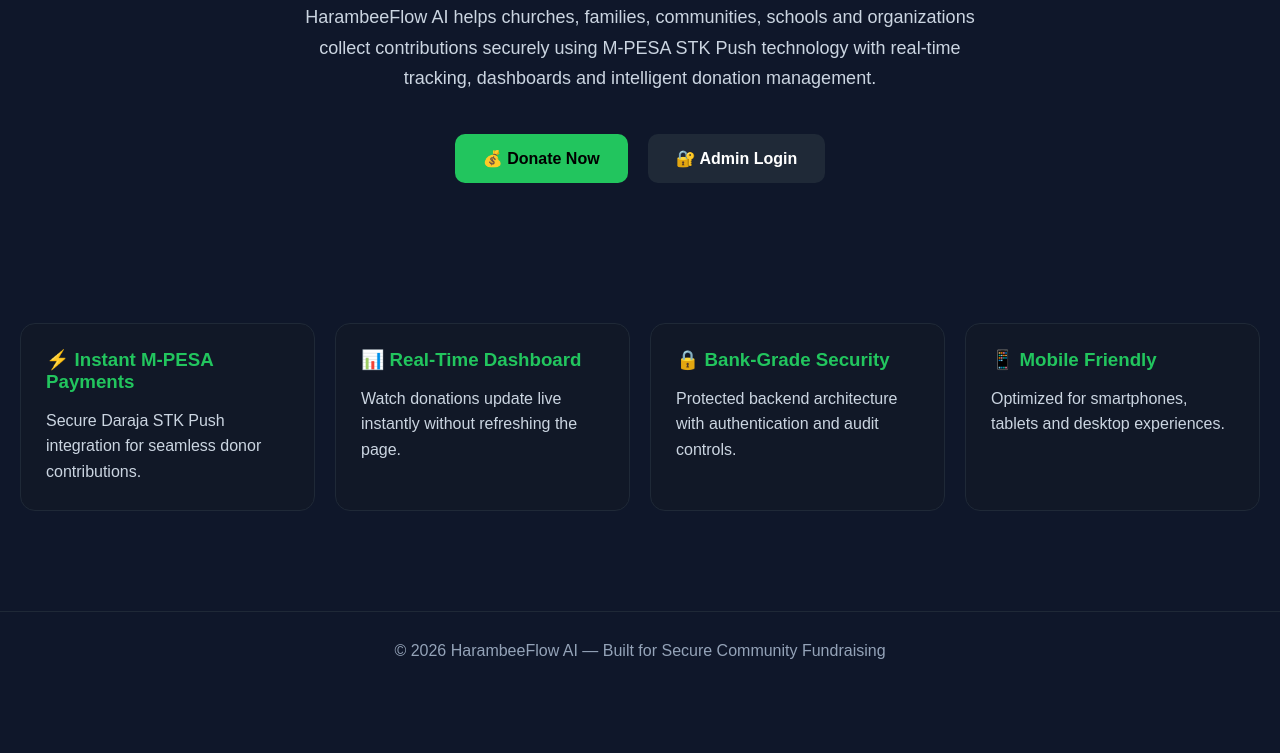
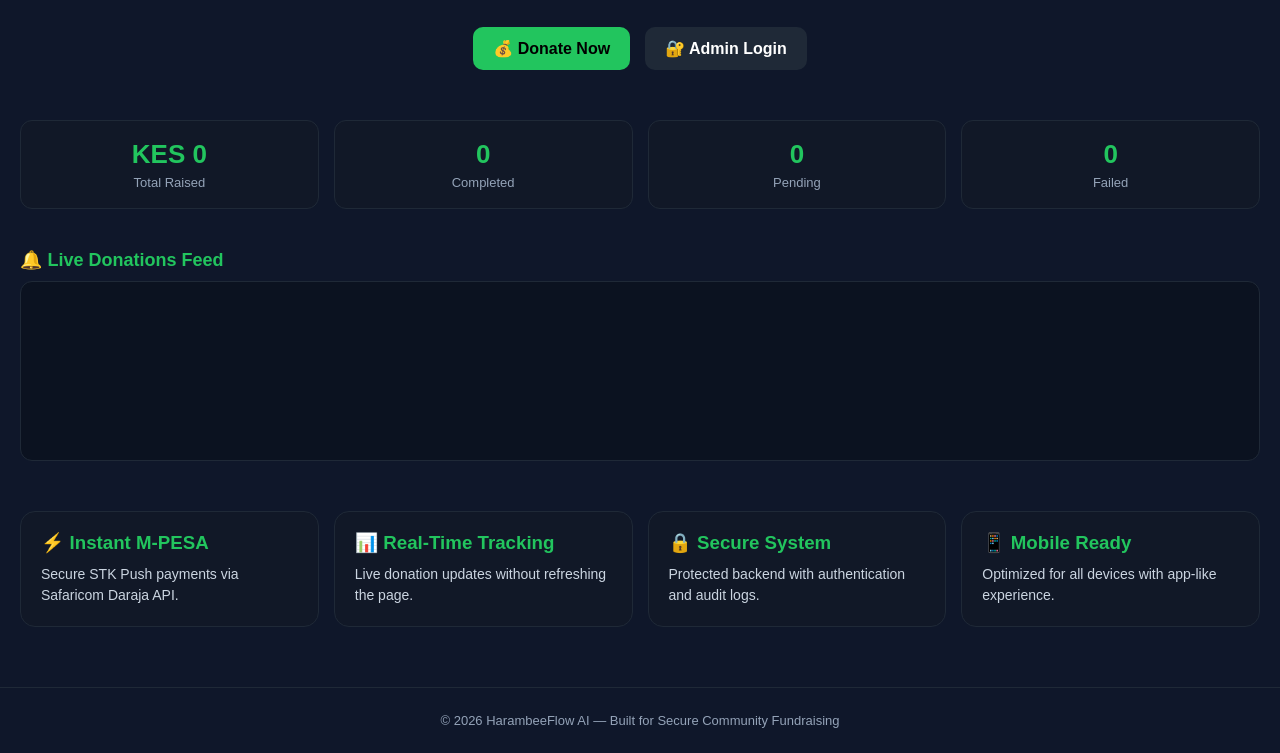
Before and after one commit to rrmayore/harambeeflow-backend, a website: page index.html in a window 1280 px wide. Shown: the part 222-975 px from the top of the page. Before the commit the page ends 912 px from the top, so only its background shows below. Drawn offline with Linux system fonts and the light colour scheme; no server answers.

Commit message:
Update index.html

```diff
--- a/index.html
+++ b/index.html
@@ -24,7 +24,7 @@
 
 .header{
   background:#111827;
-  padding:20px;
+  padding:18px 22px;
   display:flex;
   justify-content:space-between;
   align-items:center;
@@ -32,7 +32,7 @@
 }
 
 .logo{
-  font-size:24px;
+  font-size:20px;
   font-weight:bold;
 }
 
@@ -43,35 +43,35 @@
 /* HERO */
 
 .hero{
-  padding:80px 20px;
+  padding:50px 20px 30px;
   text-align:center;
 }
 
 .hero h1{
-  font-size:48px;
-  margin-bottom:20px;
+  font-size:42px;
+  margin-bottom:15px;
 }
 
 .hero p{
   max-width:700px;
   margin:auto;
-  line-height:1.7;
+  line-height:1.6;
   color:#cbd5e1;
-  font-size:18px;
+  font-size:16px;
 }
 
 /* BUTTONS */
 
 .buttons{
-  margin-top:40px;
+  margin-top:25px;
   display:flex;
   justify-content:center;
-  gap:20px;
+  gap:15px;
   flex-wrap:wrap;
 }
 
 .btn{
-  padding:15px 28px;
+  padding:12px 20px;
   border-radius:10px;
   text-decoration:none;
   font-weight:bold;
@@ -96,52 +96,98 @@
   background:#374151;
 }
 
+/* STATS */
+
+.stats{
+  display:grid;
+  grid-template-columns:repeat(auto-fit,minmax(180px,1fr));
+  gap:15px;
+  padding:20px;
+}
+
+.stat-card{
+  background:#111827;
+  border:1px solid #1f2937;
+  border-radius:12px;
+  padding:18px;
+  text-align:center;
+}
+
+.stat-card h2{
+  color:#22c55e;
+  font-size:26px;
+}
+
+.stat-card p{
+  font-size:13px;
+  color:#94a3b8;
+  margin-top:5px;
+}
+
 /* FEATURES */
 
 .features{
-  padding:60px 20px;
+  padding:30px 20px;
   display:grid;
   grid-template-columns:repeat(auto-fit,minmax(250px,1fr));
-  gap:20px;
+  gap:15px;
 }
 
 .card{
   background:#111827;
-  padding:25px;
+  padding:20px;
   border-radius:15px;
   border:1px solid #1f2937;
 }
 
 .card h3{
-  margin-bottom:15px;
+  margin-bottom:10px;
   color:#22c55e;
 }
 
 .card p{
   color:#cbd5e1;
-  line-height:1.6;
+  line-height:1.5;
+  font-size:14px;
+}
+
+/* LIVE FEED */
+
+.feed{
+  padding:20px;
+}
+
+.feed h2{
+  font-size:18px;
+  margin-bottom:10px;
+  color:#22c55e;
+}
+
+.feed-box{
+  background:#0b1220;
+  border:1px solid #1f2937;
+  border-radius:12px;
+  padding:12px;
+  height:180px;
+  overflow-y:auto;
+  font-size:13px;
+  color:#cbd5e1;
+}
+
+.msg{
+  padding:6px 0;
+  border-bottom:1px solid #1f2937;
 }
 
 /* FOOTER */
 
 .footer{
   text-align:center;
-  padding:30px;
+  padding:25px;
   color:#94a3b8;
   border-top:1px solid #1f2937;
-  margin-top:40px;
-}
-
-@media(max-width:768px){
-
-  .hero h1{
-    font-size:34px;
-  }
-
-  .hero p{
-    font-size:16px;
-  }
-
+  margin-top:30px;
+  font-size:13px;
 }
 
 </style>
@@ -150,81 +196,118 @@
 <body>
 
 <!-- HEADER -->
-
 <div class="header">
-  <div class="logo">
-    Harambee<span>Flow AI</span>
-  </div>
+  <div class="logo">Harambee<span>Flow AI</span></div>
 </div>
 
 <!-- HERO -->
-
 <section class="hero">
 
-  <h1>
-    Smart M-PESA Fundraising Platform
-  </h1>
+  <h1>Smart M-PESA Fundraising Platform</h1>
 
   <p>
-    HarambeeFlow AI helps churches, families, communities,
-    schools and organizations collect contributions securely
-    using M-PESA STK Push technology with real-time tracking,
-    dashboards and intelligent donation management.
+    Real-time donations, secure STK Push payments, and transparent community fundraising for churches, families, and organizations.
   </p>
 
   <div class="buttons">
-
-    <a href="donate.html" class="btn primary">
-      💰 Donate Now
-    </a>
-
-    <a href="login.html" class="btn secondary">
-      🔐 Admin Login
-    </a>
-
+    <a href="donate.html" class="btn primary">💰 Donate Now</a>
+    <a href="login.html" class="btn secondary">🔐 Admin Login</a>
   </div>
 
 </section>
 
+<!-- STATS -->
+<section class="stats">
+
+  <div class="stat-card">
+    <h2 id="total">KES 0</h2>
+    <p>Total Raised</p>
+  </div>
+
+  <div class="stat-card">
+    <h2 id="completed">0</h2>
+    <p>Completed</p>
+  </div>
+
+  <div class="stat-card">
+    <h2 id="pending">0</h2>
+    <p>Pending</p>
+  </div>
+
+  <div class="stat-card">
+    <h2 id="failed">0</h2>
+    <p>Failed</p>
+  </div>
+
+</section>
+
+<!-- LIVE FEED -->
+<section class="feed">
+  <h2>🔔 Live Donations Feed</h2>
+  <div class="feed-box" id="feedBox"></div>
+</section>
+
 <!-- FEATURES -->
-
 <section class="features">
 
   <div class="card">
-    <h3>⚡ Instant M-PESA Payments</h3>
-    <p>
-      Secure Daraja STK Push integration for seamless donor contributions.
-    </p>
+    <h3>⚡ Instant M-PESA</h3>
+    <p>Secure STK Push payments via Safaricom Daraja API.</p>
   </div>
 
   <div class="card">
-    <h3>📊 Real-Time Dashboard</h3>
-    <p>
-      Watch donations update live instantly without refreshing the page.
-    </p>
+    <h3>📊 Real-Time Tracking</h3>
+    <p>Live donation updates without refreshing the page.</p>
   </div>
 
   <div class="card">
-    <h3>🔒 Bank-Grade Security</h3>
-    <p>
-      Protected backend architecture with authentication and audit controls.
-    </p>
+    <h3>🔒 Secure System</h3>
+    <p>Protected backend with authentication and audit logs.</p>
   </div>
 
   <div class="card">
-    <h3>📱 Mobile Friendly</h3>
-    <p>
-      Optimized for smartphones, tablets and desktop experiences.
-    </p>
+    <h3>📱 Mobile Ready</h3>
+    <p>Optimized for all devices with app-like experience.</p>
   </div>
 
 </section>
 
 <!-- FOOTER -->
-
 <div class="footer">
   © 2026 HarambeeFlow AI — Built for Secure Community Fundraising
 </div>
 
+<script>
+async function loadData(){
+  try {
+    const res = await fetch("https://harambeeflow-backend.onrender.com/stats");
+
+    const data = await res.json();
+
+    document.getElementById("total").innerText = "KES " + data.total;
+    document.getElementById("completed").innerText = data.completed;
+    document.getElementById("pending").innerText = data.pending;
+    document.getElementById("failed").innerText = data.failed;
+
+    const feed = document.getElementById("feedBox");
+    feed.innerHTML = "";
+
+    data.donations.slice(-10).reverse().forEach(d => {
+      const div = document.createElement("div");
+      div.className = "msg";
+      div.innerText = `💰 ${d.phone} donated KES ${d.amount} (${d.status})`;
+      feed.appendChild(div);
+    });
+
+  } catch (e) {
+    console.log(e);
+  }
+}
+
+loadData();
+setInterval(loadData, 5000);
+
+</script>
+
 </body>
 </html>
```
